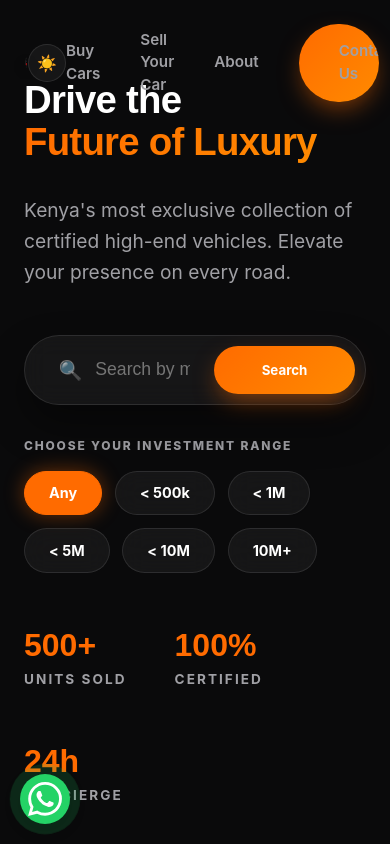
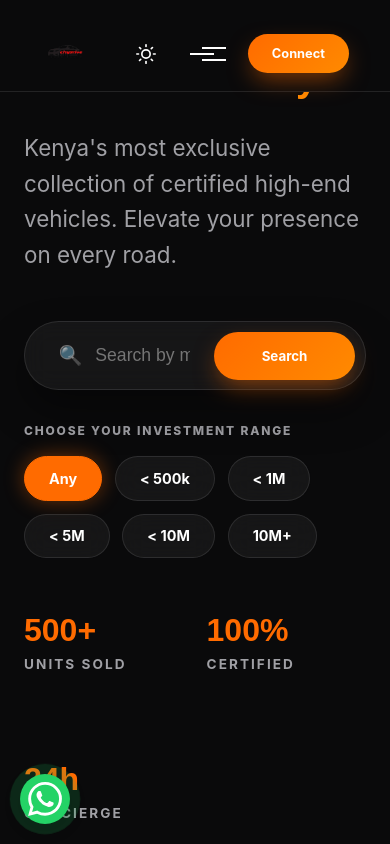
Before and after one commit to Ruchez/citydrive, a React (Vite) app: page / in a window 390 px wide. Shown: the top 844 px of the page. Built offline with nearby package versions, Linux system fonts and the light colour scheme.

Commit message:
UI: Revert Navbar to simple docked layout

```diff
--- a/src/App.css
+++ b/src/App.css
@@ -77,49 +77,63 @@ body {
   color: var(--accent-primary);
 }
 
-/* Navbar */
+/* Navbar - Simple Docked Design */
 .navbar {
   position: fixed;
   top: 0;
   left: 0;
   right: 0;
   z-index: 1000;
-  padding: 1.5rem 0;
   width: 100%;
-  background: transparent;
-  border-bottom: 1px solid transparent;
-  transition: all 0.4s cubic-bezier(0.4, 0, 0.2, 1);
+  background: var(--bg-deep);
+  border-bottom: 1px solid var(--glass-border);
+  padding: 1rem 0;
+  transition: all 0.3s ease;
 }
 
 .navbar.scrolled {
-  padding: 1rem 0;
-  background: var(--glass-bg);
-  backdrop-filter: blur(12px);
-  -webkit-backdrop-filter: blur(12px);
-  border-bottom: 1px solid var(--glass-border);
+  padding: 0.7rem 0;
+  background: var(--bg-surface);
+  backdrop-filter: blur(10px);
+  -webkit-backdrop-filter: blur(10px);
+  box-shadow: 0 4px 20px rgba(0, 0, 0, 0.2);
 }
 
 .nav-content {
+  max-width: 1400px;
+  margin: 0 auto;
+  padding: 0 5%;
   display: flex;
   justify-content: space-between;
   align-items: center;
 }
 
-.logo-container {
+.nav-logo {
+  height: 50px;
+  width: auto;
+  transition: height 0.3s ease;
+}
+
+.navbar.scrolled .nav-logo {
+  height: 45px;
+}
+
+.nav-links {
   display: flex;
+  gap: 2.5rem;
   align-items: center;
 }
 
-.nav-logo {
-  height: 100px;
-  /* Further increased scale */
-  width: auto;
-  filter: drop-shadow(0 4px 8px rgba(0, 0, 0, 0.3));
-  transition: transform 0.5s cubic-bezier(0.4, 0, 0.2, 1);
+.nav-links a {
+  font-weight: 500;
+  font-size: 0.9rem;
+  color: var(--text-secondary);
+  text-decoration: none;
+  transition: var(--transition-smooth);
 }
 
-.logo-container:hover .nav-logo {
-  transform: scale(1.1) rotate(-3deg);
+.nav-links a:hover {
+  color: var(--accent-primary);
 }
 
 .nav-actions {
@@ -129,54 +143,19 @@ body {
 }
 
 .theme-toggle-nav {
-  background: var(--glass-bg);
-  border: 1px solid var(--glass-border);
-  padding: 0.5rem;
-  /* Reduced padding */
-  border-radius: 50%;
-  font-size: 1rem;
-  /* Reduced font size */
+  background: none;
+  border: none;
+  color: var(--text-primary);
+  font-size: 1.1rem;
   cursor: pointer;
-  transition: var(--transition-smooth);
+  display: flex;
+  align-items: center;
+  justify-content: center;
+  transition: color 0.3s ease;
 }
 
 .theme-toggle-nav:hover {
-  background: var(--accent-primary);
-  transform: translateY(-2px);
-}
-
-.nav-links {
-  display: flex;
-  gap: 2.5rem;
-  align-items: center;
-}
-
-.nav-links a {
-  font-weight: 600;
-  font-size: 0.95rem;
-  color: var(--text-secondary);
-  text-decoration: none;
-  transition: var(--transition-smooth);
-  position: relative;
-}
-
-.nav-links a::after {
-  content: '';
-  position: absolute;
-  bottom: -4px;
-  left: 0;
-  width: 0;
-  height: 2px;
-  background: var(--accent-primary);
-  transition: width 0.3s ease;
-}
-
-.nav-links a:hover::after {
-  width: 100%;
-}
-
-.nav-links a:hover {
-  color: var(--text-primary);
+  color: var(--accent-primary);
 }
 
 /* Hero Section */
@@ -891,34 +870,28 @@ footer {
     height: 50px;
   }
 
-  .nav-links {
-    width: 300px;
+  .navbar {
+    top: 1rem;
+    padding: 0.6rem 1.5rem;
   }
 
-  .hero {
-    padding: 120px 0 5rem;
+  .nav-links {
+    display: none;
+    /* Hide for mobile redesign simplicity or toggle later */
+    position: fixed;
+    top: 5rem;
+    left: 1rem;
+    right: 1rem;
+    flex-direction: column;
+    background: var(--bg-surface);
+    padding: 2rem;
+    border-radius: 30px;
+    border: 1px solid var(--glass-border);
+    transform: none;
   }
 
-  .hero-title {
-    font-size: 3rem;
-    line-height: 1.1;
-  }
-
-  .hero-subtitle {
-    font-size: 1.2rem;
-  }
-
-  .hero-stats {
-    gap: 3rem;
-  }
-
-  .sell-grid {
-    grid-template-columns: 1fr;
-    gap: 4rem;
-  }
-
-  .sell-form {
-    padding: 2.5rem;
+  .nav-links.active {
+    display: flex;
   }
 }
 
@@ -938,6 +911,57 @@ footer {
 
 .mobile-menu-btn {
   display: none;
+  background: none;
+  border: none;
+  padding: 10px;
+  cursor: pointer;
+  z-index: 1001;
+}
+
+.burger {
+  width: 24px;
+  height: 2px;
+  background: var(--text-primary);
+  position: relative;
+  transition: 0.3s;
+}
+
+.burger::before,
+.burger::after {
+  content: '';
+  position: absolute;
+  width: 100%;
+  height: 2px;
+  background: var(--text-primary);
+  transition: 0.3s;
+}
+
+.burger::before {
+  top: -6px;
+}
+
+.burger::after {
+  bottom: -6px;
+}
+
+.burger.active {
+  background: transparent;
+}
+
+.burger.active::before {
+  transform: rotate(45deg);
+  top: 0;
+}
+
+.burger.active::after {
+  transform: rotate(-45deg);
+  bottom: 0;
+}
+
+@media (max-width: 768px) {
+  .mobile-menu-btn {
+    display: block;
+  }
 }
 
 /* WhatsApp Floating Button */
--- a/src/components/Navbar.tsx
+++ b/src/components/Navbar.tsx
@@ -19,27 +19,34 @@ const Navbar = ({ theme, onToggleTheme }: NavbarProps) => {
     }, [])
 
     return (
-        <nav className={`navbar ${isScrolled ? 'scrolled glass' : 'at-top'}`}>
-            <div className="container nav-content">
+        <nav className={`navbar ${isScrolled ? 'scrolled' : ''}`}>
+            <div className="nav-content">
                 <div className="logo-container">
-                    <img src={logo} alt="CityDrive Auto Sales" className="nav-logo" />
+                    <img src={logo} alt="CityDrive Auto" className="nav-logo" />
+                </div>
+
+                <div className={`nav-links ${isOpen ? 'active' : ''}`}>
+                    <a href="#buy" onClick={() => setIsOpen(false)}>Inventory</a>
+                    <a href="#sell" onClick={() => setIsOpen(false)}>Sell</a>
+                    <a href="#about" onClick={() => setIsOpen(false)}>Company</a>
                 </div>
 
                 <div className="nav-actions">
                     <button className="theme-toggle-nav" onClick={onToggleTheme} title="Toggle Theme">
-                        {theme === 'dark' ? '☀️' : '🌙'}
+                        {theme === 'dark' ? (
+                            <svg width="20" height="20" viewBox="0 0 24 24" fill="none" stroke="currentColor" strokeWidth="2" strokeLinecap="round" strokeLinejoin="round"><circle cx="12" cy="12" r="5"></circle><line x1="12" y1="1" x2="12" y2="3"></line><line x1="12" y1="21" x2="12" y2="23"></line><line x1="4.22" y1="4.22" x2="5.64" y2="5.64"></line><line x1="18.36" y1="18.36" x2="19.78" y2="19.78"></line><line x1="1" y1="12" x2="3" y2="12"></line><line x1="21" y1="12" x2="23" y2="12"></line><line x1="4.22" y1="19.78" x2="5.64" y2="18.36"></line><line x1="18.36" y1="5.64" x2="19.78" y2="4.22"></line></svg>
+                        ) : (
+                            <svg width="20" height="20" viewBox="0 0 24 24" fill="none" stroke="currentColor" strokeWidth="2" strokeLinecap="round" strokeLinejoin="round"><path d="M21 12.79A9 9 0 1 1 11.21 3 7 7 0 0 0 21 12.79z"></path></svg>
+                        )}
                     </button>
 
                     <button className="mobile-menu-btn" onClick={() => setIsOpen(!isOpen)}>
-                        {isOpen ? '✕' : '☰'}
+                        <div className={`burger ${isOpen ? 'active' : ''}`}></div>
                     </button>
-                </div>
 
-                <div className={`nav-links ${isOpen ? 'active' : ''}`}>
-                    <a href="#buy" onClick={() => setIsOpen(false)}>Buy Cars</a>
-                    <a href="#sell" onClick={() => setIsOpen(false)}>Sell Your Car</a>
-                    <a href="#about" onClick={() => setIsOpen(false)}>About</a>
-                    <a href="#contact" className="btn-primary" onClick={() => setIsOpen(false)}>Contact Us</a>
+                    <a href="#contact" className="btn-primary" style={{ padding: '0.6rem 1.5rem', fontSize: '0.8rem' }}>
+                        Connect
+                    </a>
                 </div>
             </div>
         </nav>
```
